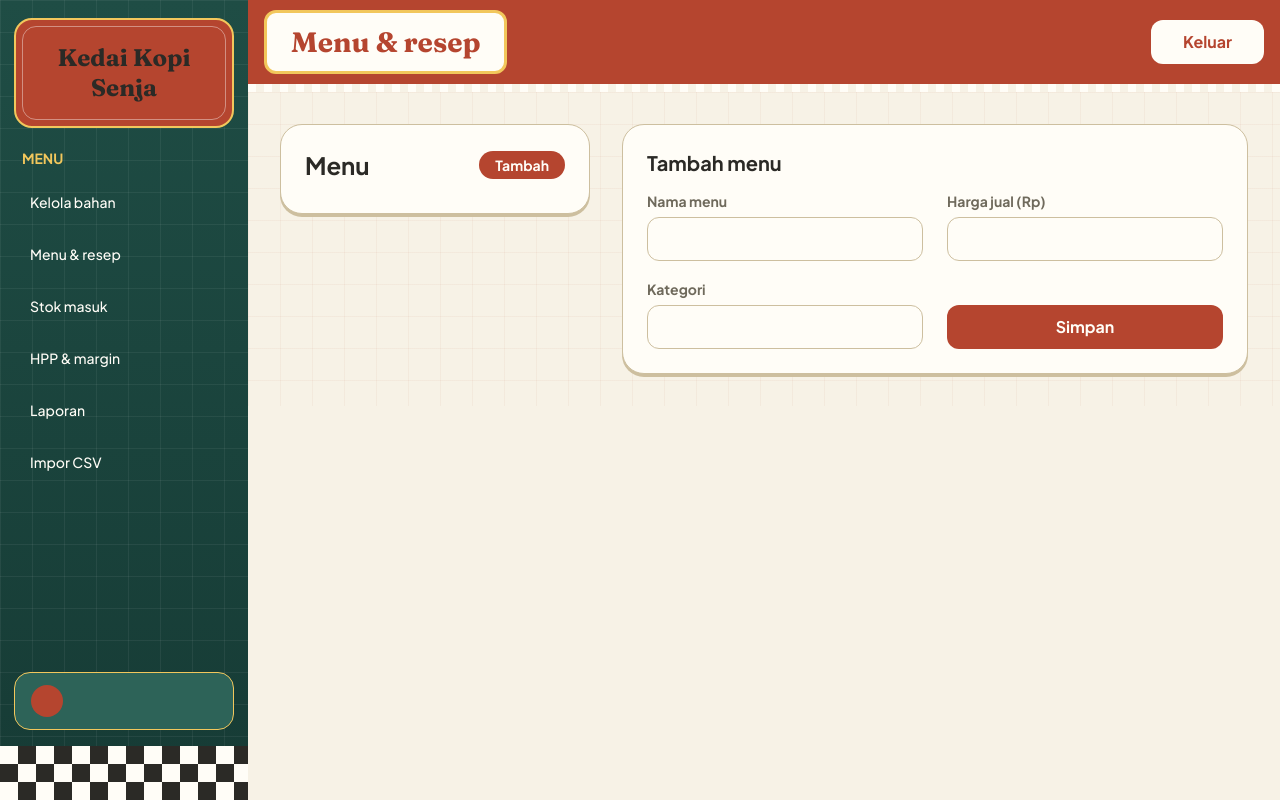
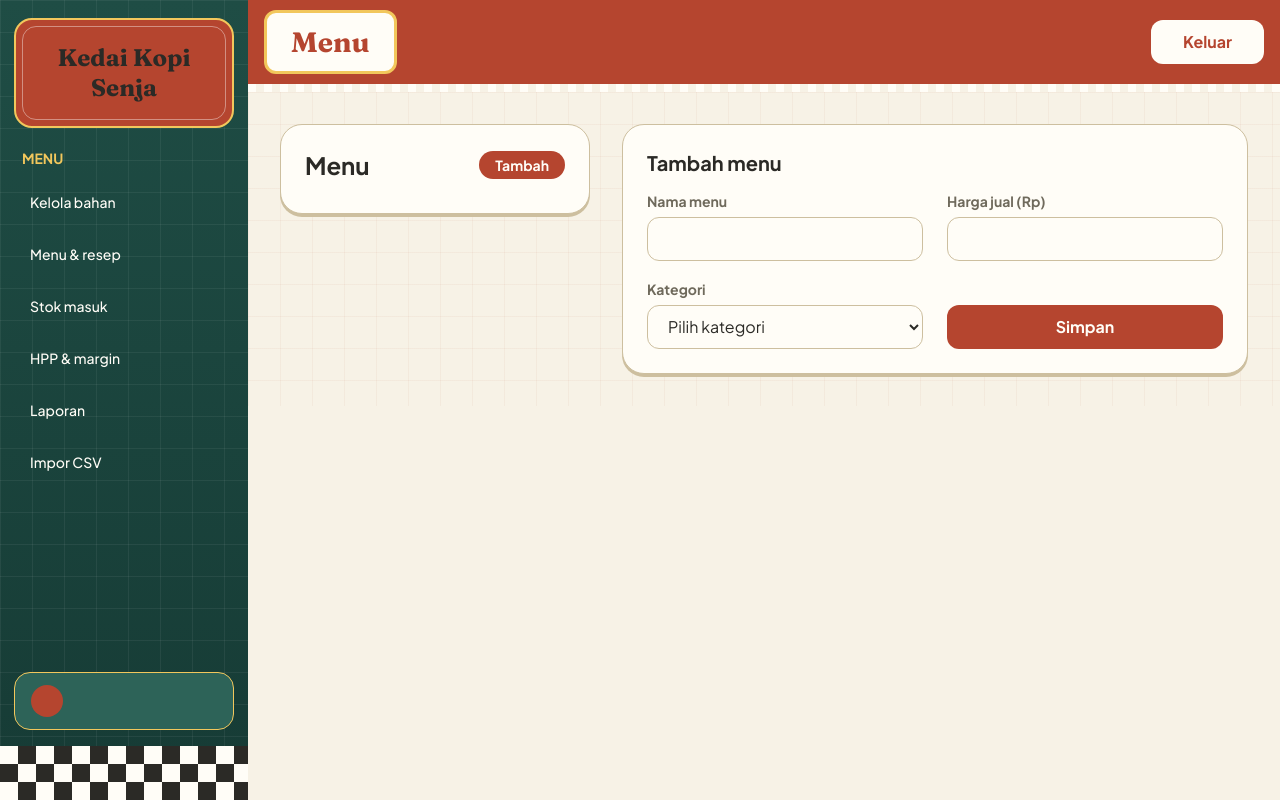
Before and after one commit to sabbilarasyad/kafe, a Laravel app: template resources/views/menu/index.blade.php in a window 1280 px wide. Run offline with Laravel 12, Linux system fonts and the light colour scheme; the template is opened without the code that fills it, so the values that code supplies are empty; style sheets or scripts are compiled from the project's sources.

Commit message:
Pisahkan halaman Menu: hapus tabel resep, kategori jadi pilihan

```diff
--- a/resources/views/menu/index.blade.php
+++ b/resources/views/menu/index.blade.php
@@ -1,6 +1,6 @@
 @extends('layouts.manajer')
 
-@section('judul', 'Menu & resep')
+@section('judul', 'Menu')
 
 @section('isi')
 <div class="flex items-start gap-8">
@@ -37,9 +37,8 @@
         @endforeach
     </section>
 
-    {{-- Kanan: detail dan resep --}}
-    <div class="min-w-0 flex-1 space-y-6">
-
+    {{-- Kanan: detail menu --}}
+    <div class="min-w-0 flex-1">
         <section class="rounded-[22px] border border-[#cdbf9f] bg-[#fffdf7] p-6 shadow-[0_3px_0_#cdbf9f]">
             <h2 class="text-xl font-bold">{{ $terpilih->exists ? 'Detail menu: ' . $terpilih->nama : 'Tambah menu' }}</h2>
 
@@ -66,8 +65,13 @@
                 </div>
                 <div>
                     <label class="text-sm font-bold text-[#6f6a5c]">Kategori</label>
-                    <input type="text" name="kategori" value="{{ old('kategori', $terpilih->kategori) }}"
-                           class="mt-1 h-11 w-full rounded-xl border border-[#cdbf9f] px-4 outline-none focus:border-[#b5452f]">
+                    <select name="kategori"
+                            class="mt-1 h-11 w-full rounded-xl border border-[#cdbf9f] bg-[#fffdf7] px-4 outline-none focus:border-[#b5452f]">
+                        <option value="">Pilih kategori</option>
+                        @foreach ($kategori as $k)
+                            <option value="{{ $k }}" @selected(old('kategori', $terpilih->kategori) === $k)>{{ $k }}</option>
+                        @endforeach
+                    </select>
                 </div>
 
                 <div class="flex items-end gap-3">
@@ -90,41 +94,6 @@
                 </form>
             @endif
         </section>
-
-        @if ($terpilih->exists)
-            <section class="overflow-hidden rounded-[22px] border border-[#cdbf9f] bg-[#fffdf7] shadow-[0_3px_0_#cdbf9f]">
-                <table class="w-full text-left">
-                    <thead>
-                        <tr class="bg-[#f7f2e6] text-sm font-bold text-[#6f6a5c]">
-                            <th class="px-6 py-3">Bahan</th>
-                            <th class="py-3">Takaran</th>
-                            <th class="py-3">Satuan</th>
-                            <th class="py-3">Aksi</th>
-                        </tr>
-                    </thead>
-                    <tbody>
-                        @forelse ($terpilih->resepItems as $item)
-                            <tr class="border-t border-[#e6dcc0]">
-                                <td class="px-6 py-3">{{ $item->bahan->nama }}</td>
-                                <td>{{ rtrim(rtrim(number_format($item->takaran, 2, ',', '.'), '0'), ',') }}</td>
-                                <td>{{ $item->bahan->satuan }}</td>
-                                <td>
-                                    <a href="/resep/{{ $item->id }}/edit"
-                                       class="rounded-full border-[1.5px] border-[#b5452f] px-4 py-1 text-sm font-bold text-[#b5452f] hover:bg-[#b5452f] hover:text-[#fffdf7]">Edit</a>
-                                </td>
-                            </tr>
-                        @empty
-                            <tr><td colspan="4" class="px-6 py-6 text-center text-[#6f6a5c]">Belum ada resep.</td></tr>
-                        @endforelse
-                    </tbody>
-                </table>
-
-                <div class="border-t border-[#e6dcc0] p-6">
-                    <a href="/menu/{{ $terpilih->id }}/resep/create"
-                       class="inline-block rounded-xl bg-[#b5452f] px-6 py-3 font-bold text-[#fffdf7] hover:brightness-110">Tambah bahan</a>
-                </div>
-            </section>
-        @endif
     </div>
 </div>
 @endsection
```
